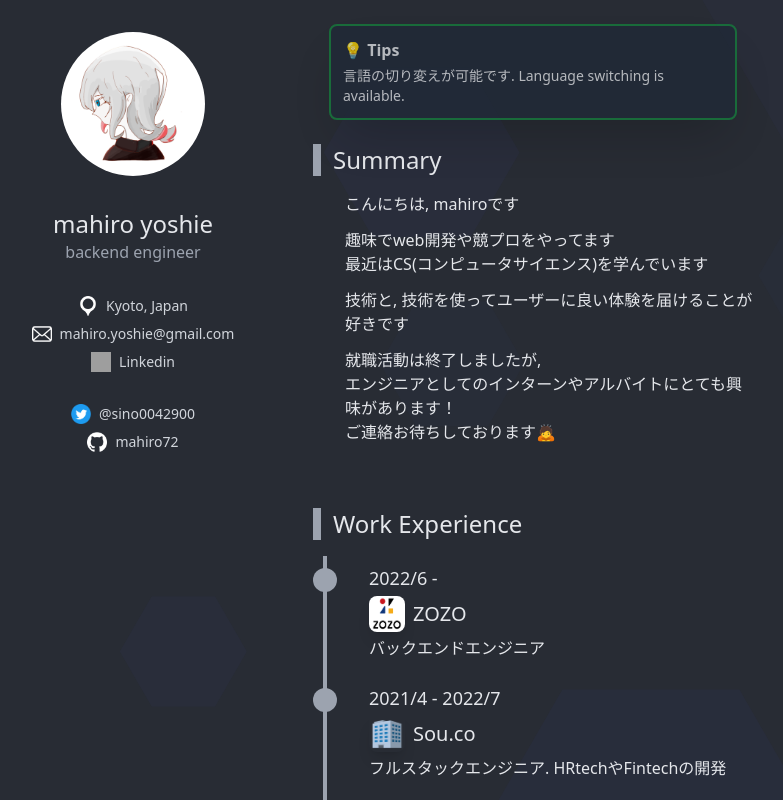
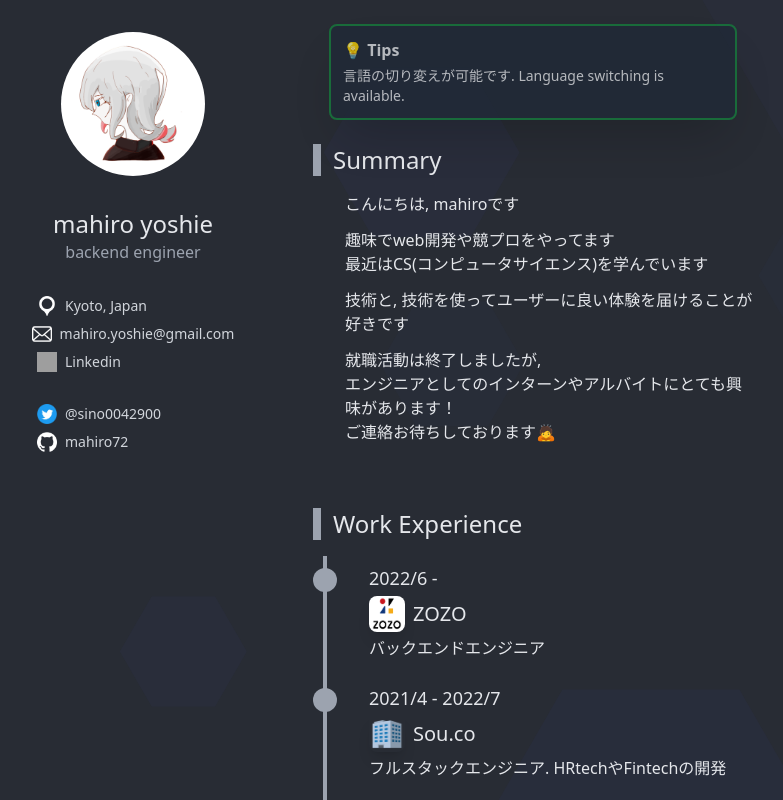
Before and after one commit to mahiro72/mahiro72-resume, a React (Create React App) app: page / in a window 1280 px wide. Shown: the top 800 px of the page, without its empty margins (247-1030 px from the left). Built offline with nearby package versions, Linux system fonts and the light colour scheme; grey boxes are pictures that could not be loaded.

Commit message:
update: info

```diff
--- a/src/components/profile/info/SecInfoLink.tsx
+++ b/src/components/profile/info/SecInfoLink.tsx
@@ -8,7 +8,7 @@ type Prop = {
 
 const SecInfoLink:React.FC<Prop> = ({text,img,link}) => {
     return (
-        <div className="text-sm mb-2">
+        <div className="text-sm mb-2 flex">
             <div className="flex justify-center">
                 <img src={img} alt="" className="my-auto h-5 w-5" />
                 {
--- a/src/components/profile/info/info.tsx
+++ b/src/components/profile/info/info.tsx
@@ -16,12 +16,12 @@ const Info = ()=>{
                 <p className="text-2xl">mahiro yoshie</p>
                 <p className="text-base text-gray-400">backend engineer</p>
             </div>
-            <div className="mb-8">
+            <div className="mb-8 w-48 mx-auto">
                 <SecInfoLink text={"Kyoto, Japan"} img={img_location} link={""}/>
                 <SecInfoLink text={"mahiro.yoshie@gmail.com"} img={img_mail} link={""}/>
                 <SecInfoLink text={"Linkedin"} img={img_linkedin} link={"https://www.linkedin.com/in/mahiro-yoshie-15a8b9230/"}/>
             </div>
-            <div>
+            <div className="w-48 mx-auto">
                 <SecInfoLink text={"@sino0042900"} img={img_twitter} link={"https://twitter.com/sino0042900"}/>
                 <SecInfoLink text={"mahiro72"} img={img_github} link={"https://github.com/mahiro72"}/>
             </div>
```
